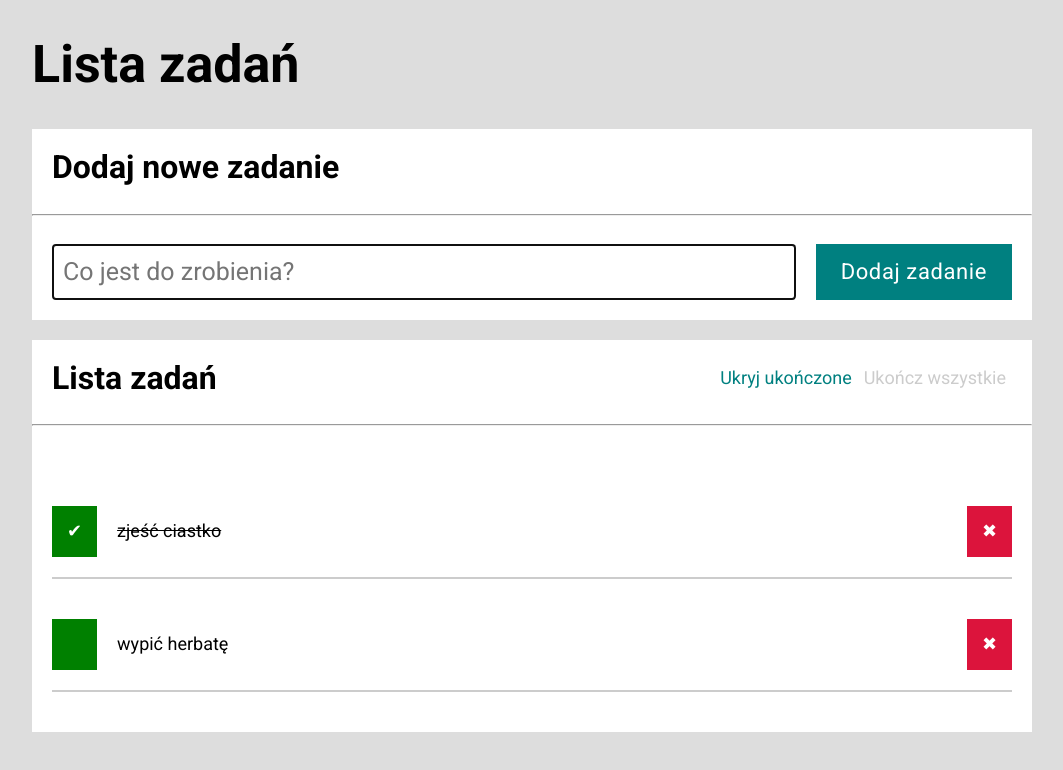
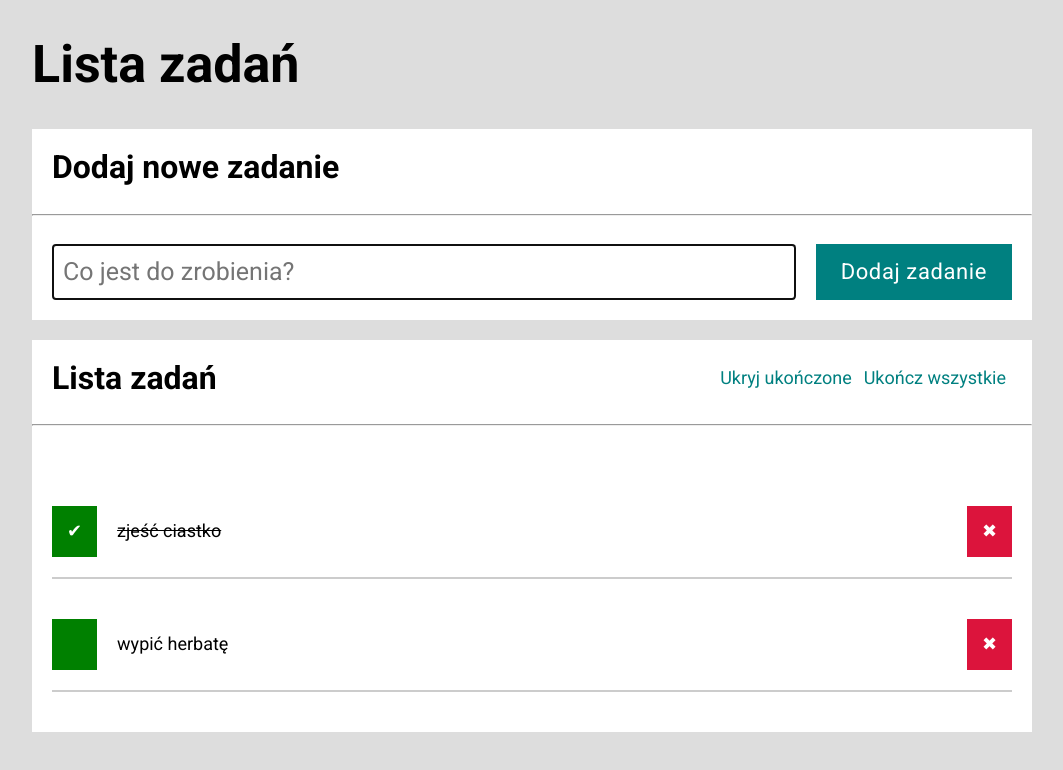
Before and after one commit to Monsy99/Todo-react, a React (Create React App) app: page / in a window 1280 px wide. Shown: the top 770 px of the page, without its empty margins (108-1171 px from the left). Built offline with nearby package versions, Linux system fonts and the light colour scheme.

Commit message:
fixed setAllDone button issue

```diff
--- a/src/Buttons/index.js
+++ b/src/Buttons/index.js
@@ -15,7 +15,7 @@ const Buttons = ({ tasks, setDoneTasksHidden, doneTasksHidden }) => {
         </button>
 
         <button
-          disabled={tasks.find((task) => !task.done)}
+          disabled={tasks.every((task) => task.done)}
           className="buttons__functionButton"
         >
           Ukończ wszystkie
```
